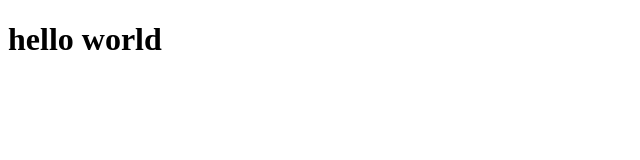
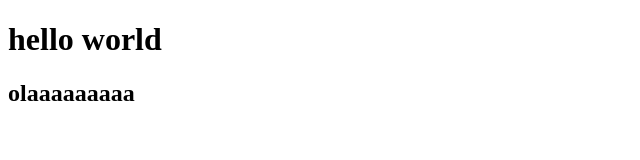
Before and after one commit to GustavoRL123/projeto_carmeet, a plain HTML site: page index.html in a window 1280 px wide. Shown: the whole page, without its empty margins (0-640 px from the left). Drawn offline with Linux system fonts and the light colour scheme.

Commit message:
atualizei
okkkk

```diff
--- a/index.html
+++ b/index.html
@@ -7,5 +7,6 @@
 </head>
 <body>
     <h1 class="">hello world</h1>
+    <h2> olaaaaaaaaa</h2>
 </body>
 </html>
```
